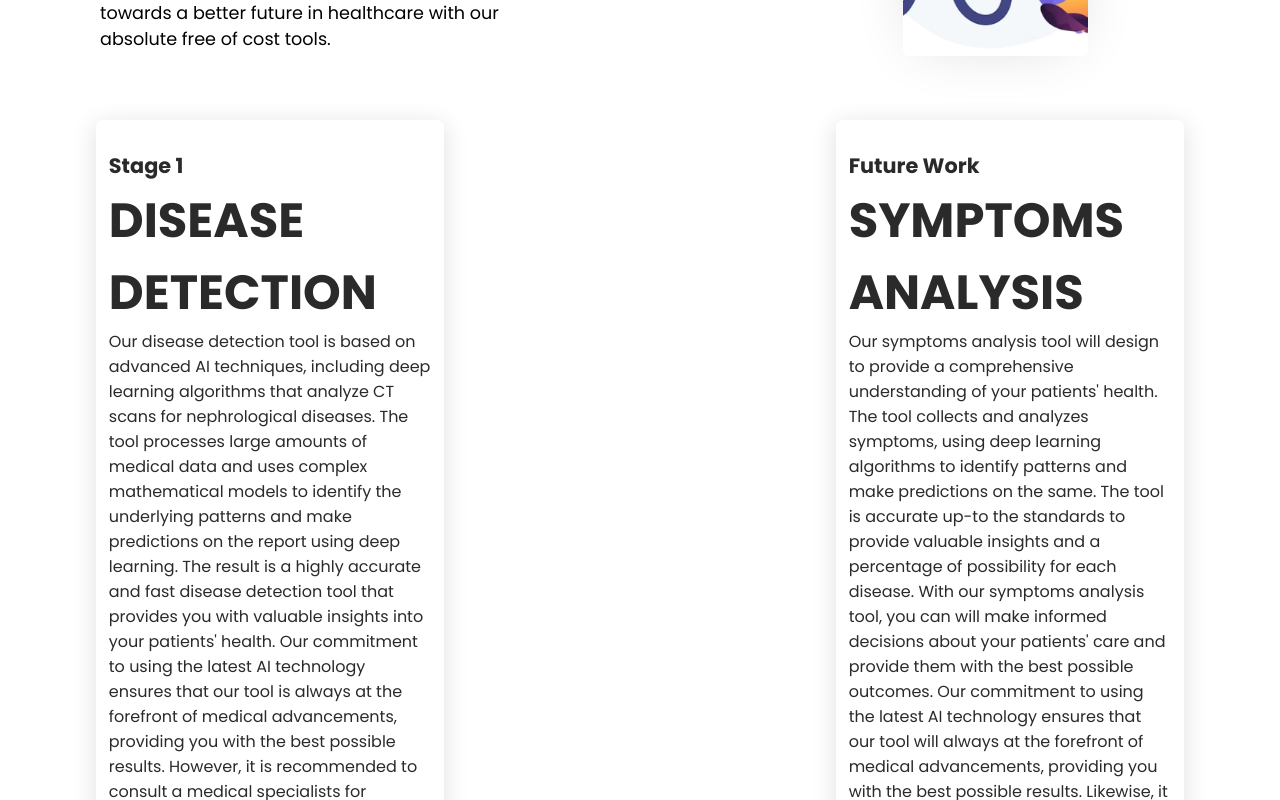
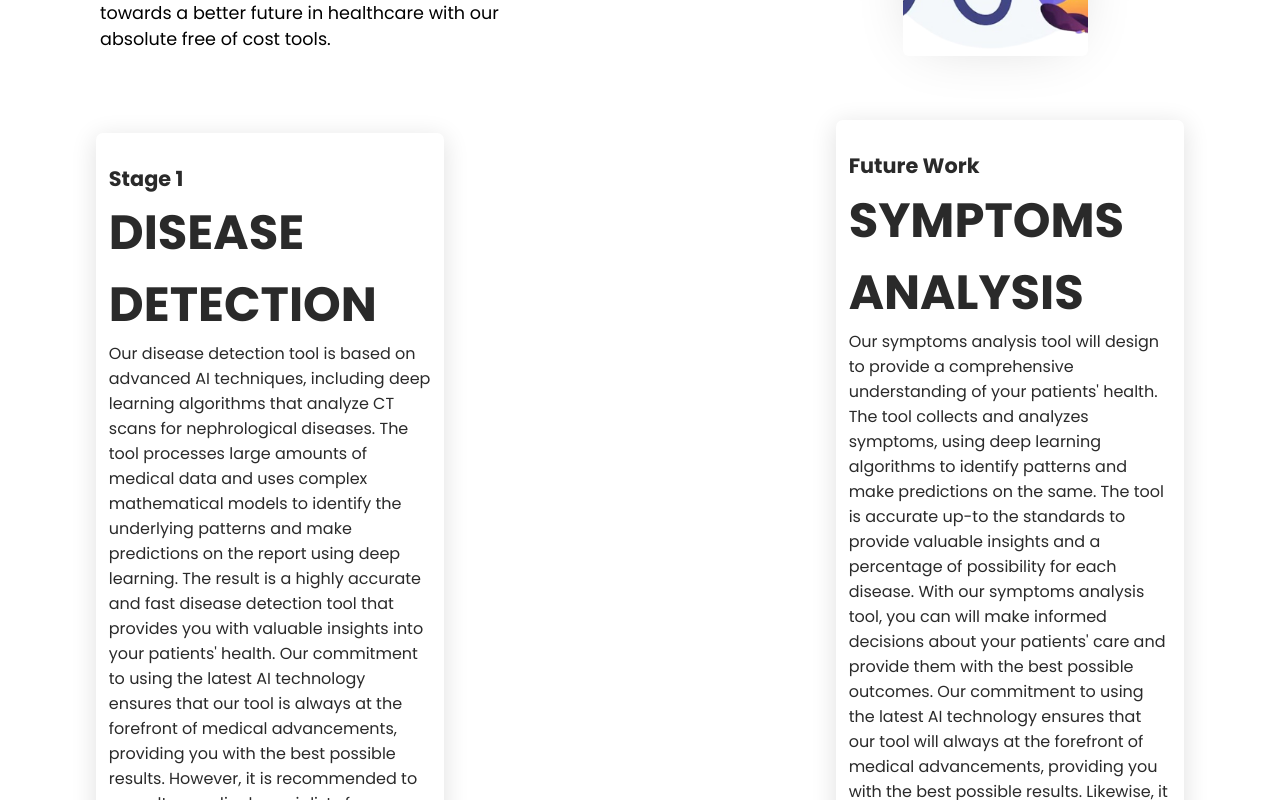
Before and after one commit to Team-Captivators/Nephro-Disease-Detection, a React (Create React App) app: page / in a window 1280 px wide. Shown: the part 2100-2900 px from the top of the page. Built offline with nearby package versions, Linux system fonts and the light colour scheme; some icons are missing.

Commit message:
Update stage

```diff
--- a/src/components/Stage.css
+++ b/src/components/Stage.css
@@ -11,6 +11,12 @@
     margin-top: 3rem;
     display: flex;
     justify-content: space-between;
+    /* display: grid; */
+    grid-template-columns: repeat(2);
+    grid-gap: 10px;
+    list-style: none;
+    align-items: center;
+    /* max-width: 3000%; */
 }
 
 .stagecardtwo{
```
